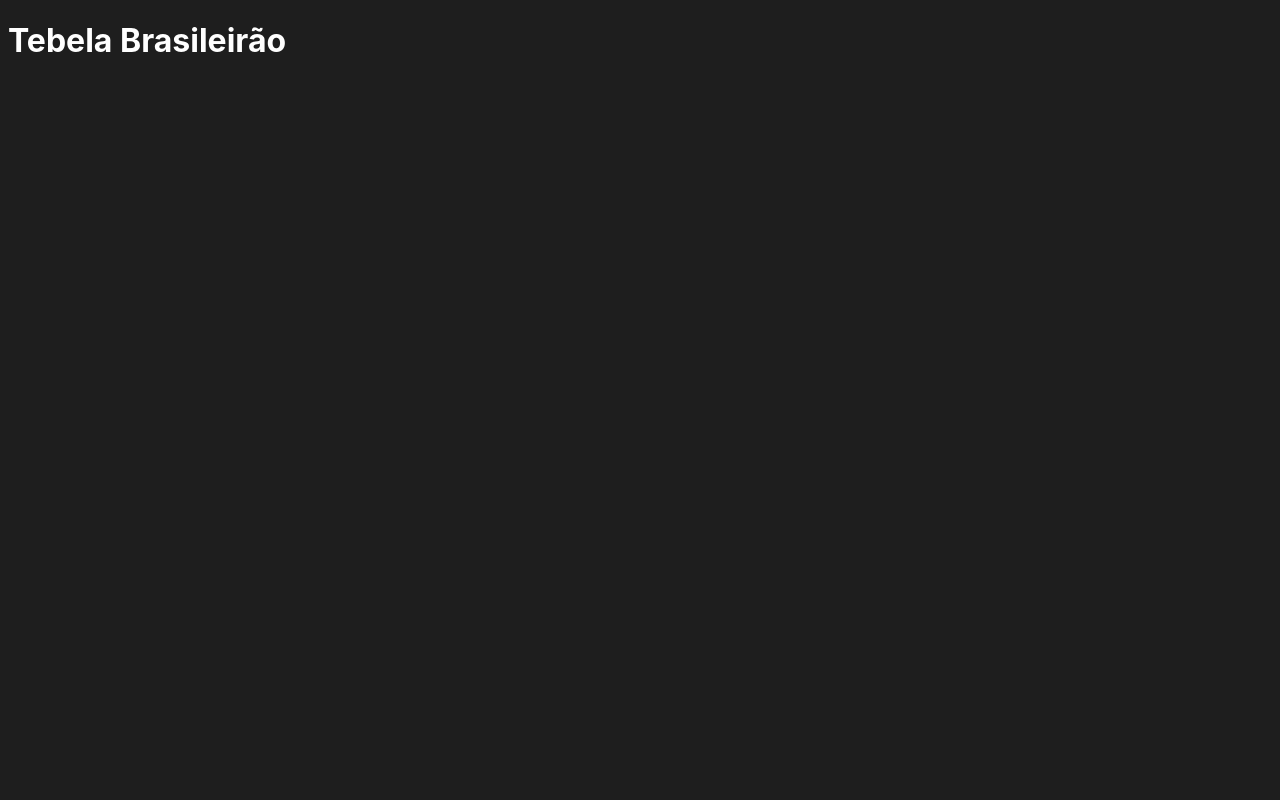
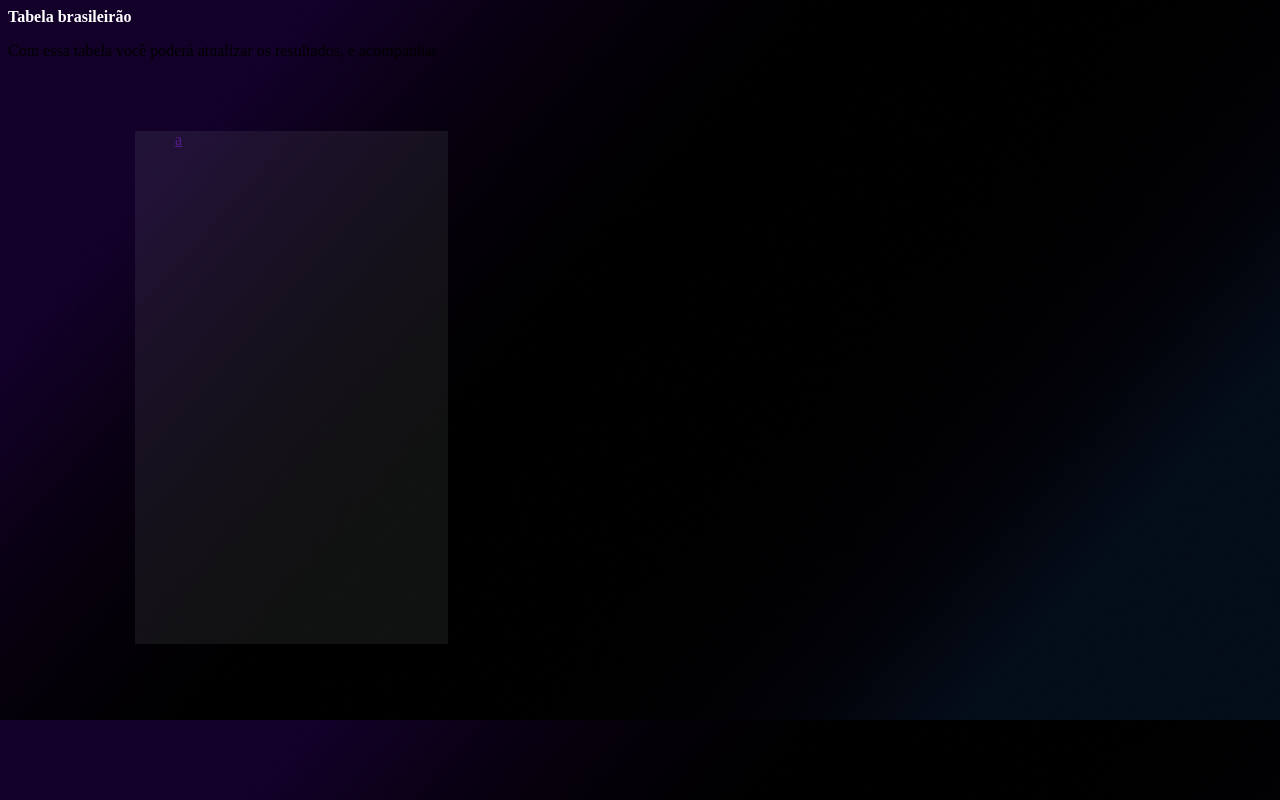
Before and after one commit to ruanleoterio/tabelabrasileiro, a website: page index.html in a window 1280 px wide. Drawn offline with Linux system fonts and the light colour scheme.

Commit message:
add new stylesheets

```diff
--- a/index.html
+++ b/index.html
@@ -1,25 +1,26 @@
 <!DOCTYPE html>
-<html lang="en">
+<html lang="pt-br">
 <head>
     <meta charset="UTF-8">
     <meta http-equiv="X-UA-Compatible" content="IE=edge">
     <meta name="viewport" content="width=device-width, initial-scale=1.0">
-    <link>
+    <link rel="stylesheet" type="text/css" href="style.css" media="screen" />
     <title>Tabela do brasileirão</title>
 </head>
-<body style='background-color: #1E1E1E; ;'>
+<body>
+    <div class="conteiner">
+        <strong style="color:#FFFFFF">Tabela brasileirão</strong>
+        <P>Com essa tabela você poderá atualizar os resultados, e acompanhar </P>
 
-    <h1
+        <div class="tabela">
+            <ol>
+                <a href="">a</a>
+            </ol>
+        </div>
 
-    style="color: #FFFFFF; font-family: Inter "
+        <div class="info">
 
-    >Tebela Brasileirão</h1>
-
-    <div>
-
-    </div>
-    <div>
-
+        </div>
     </div>
 </body>
 </html>
--- /dev/null
+++ b/style.css
@@ -0,0 +1,16 @@
+body{
+    background-color: #000000;
+    background-image: url(assets/fundo.png)
+}
+
+.conteiner{
+
+}
+
+.tabela{
+    background-color: rgba(159, 170, 170, 10%);
+    margin-top: 71px;
+    margin-left: 127px;
+    width: 313px;
+    height: 513px;
+}
```
Also changed, not shown: assets/TV - 1colors.svg (deleted), assets/fundo.png (added), assets/fundo.svg (added).
